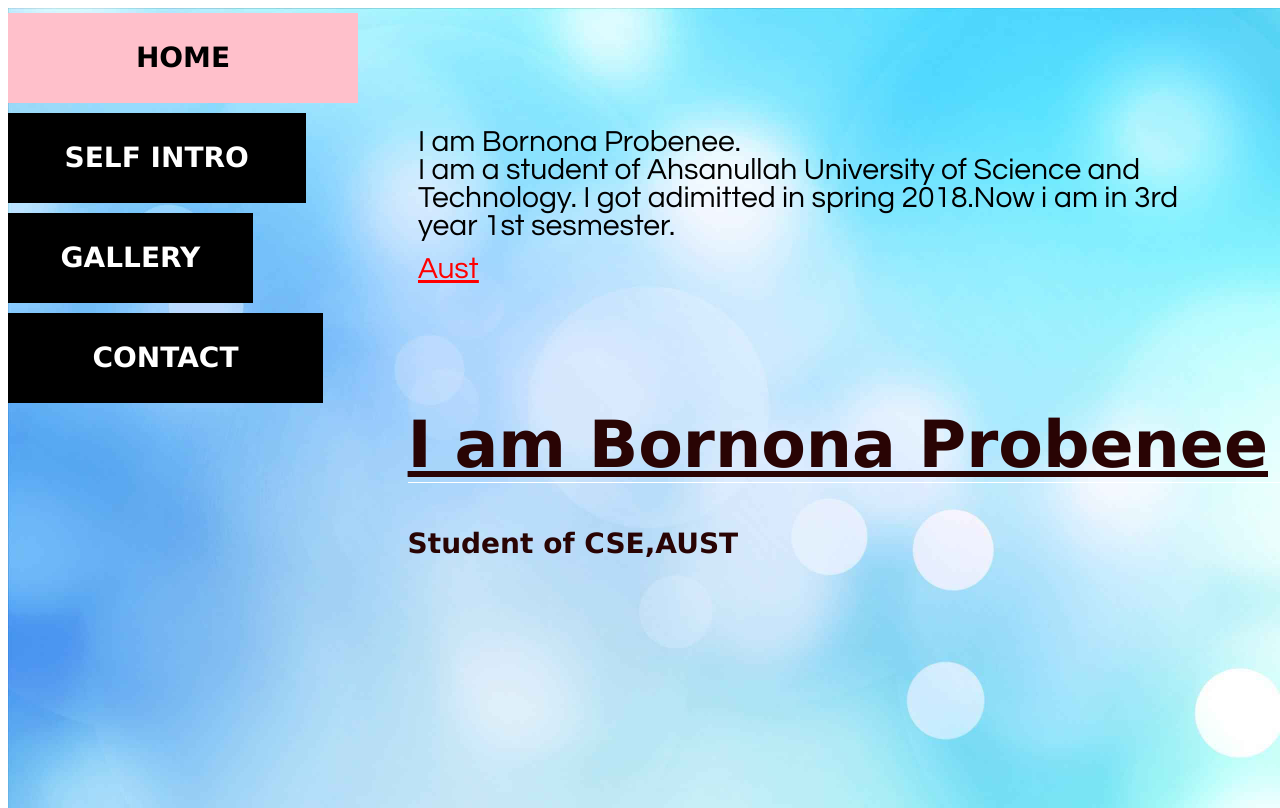
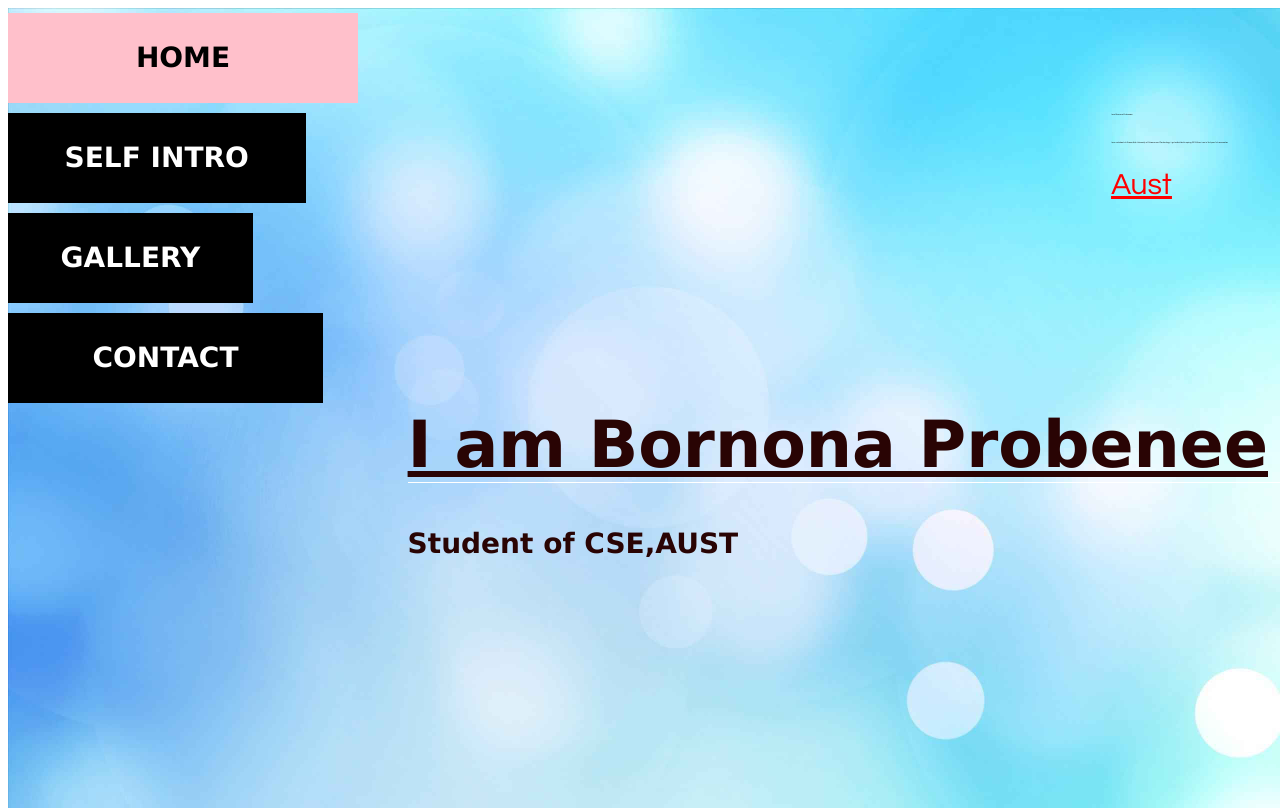
Before and after one commit to Bornona/Bornona.github.io, a plain HTML site: page index.html in a window 1280 px wide. Drawn offline with Linux system fonts and the light colour scheme; files whose address does not match are found by name.

Commit message:
Update style1.css

```diff
--- a/style1.css
+++ b/style1.css
@@ -90,7 +90,7 @@
    /* display: none;*/
 }
 .selfIntro p{
-    font-size: 30px;
+    font-size: 2px;
     line-height: 28px;
     margin-bottom: 15px;
 }
```
